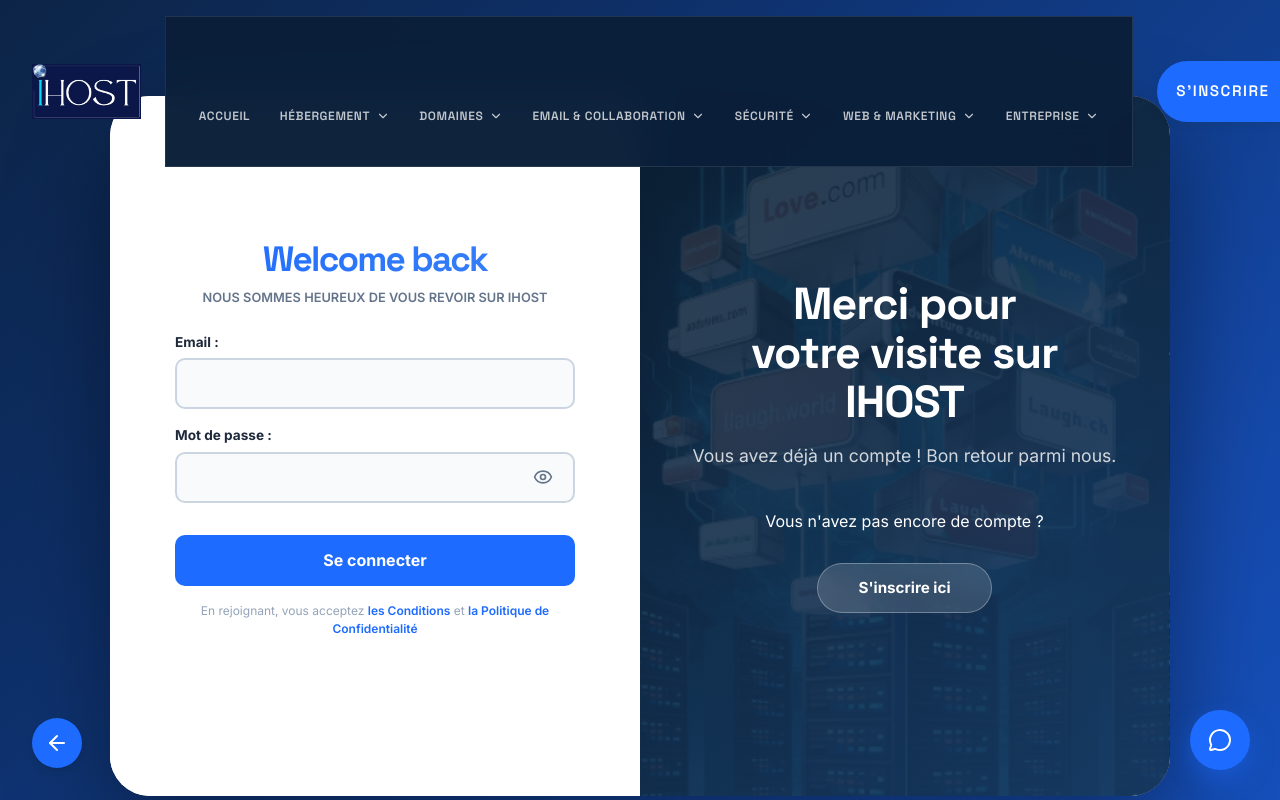
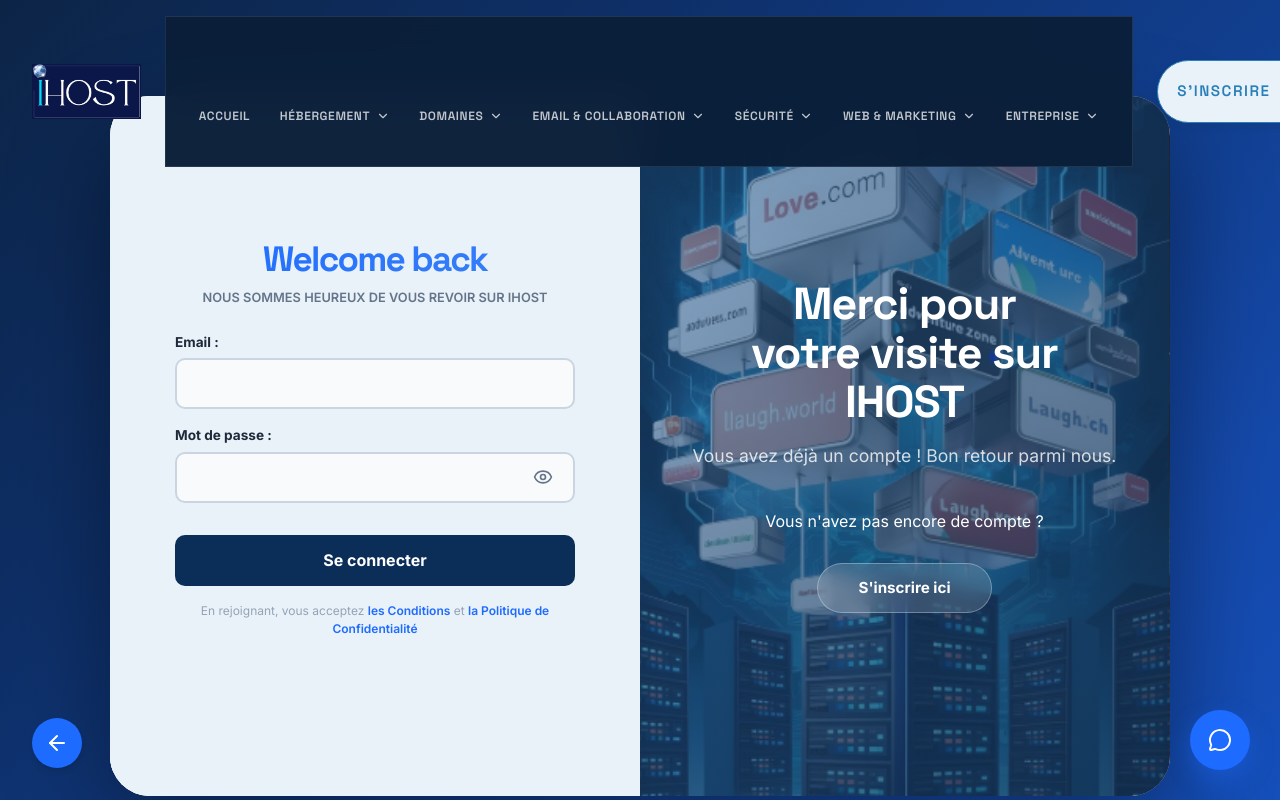
Before and after one commit to khalidroui4/IHOST-frontend, a React (Vite) app: page /signIn in a window 1280 px wide. Shown: the top 800 px of the page. Built offline with nearby package versions, Linux system fonts and the light colour scheme.

Commit message:
update colors

```diff
--- a/src/components/Navbar.css
+++ b/src/components/Navbar.css
@@ -97,10 +97,11 @@
 .btn-client-area {
     font-family: 'Space Grotesk', sans-serif;
     font-weight: 700;
-    background: #1E6BFF;
-    color: white;
+    background: #e9f2f8;
+    color: #287fb9;
     padding: 0.75rem 1.5rem;
     border-radius: 4px;
+    border-color: #287fb9;
     font-size: 0.8rem;
     text-transform: uppercase;
     letter-spacing: 0.1em;
@@ -295,9 +296,9 @@
     display: flex;
     align-items: center;
     gap: 0.5rem;
-    color: white;
-    background-color: #1E6BFF;
-    border: none;
+    color: #287fb9;
+    background-color: #e9f2f8;
+    border: 1px solid #287fb9;
     border-radius: 9999px;
     padding: 1.2rem;
     text-decoration: none;
@@ -308,7 +309,8 @@
 }
 
 .navbar-action .btn-client-area:hover {
-    background-color: #1d4ed8;
+    background-color: #287fb9;
+    color: white;
     transform: translateY(-2px);
     box-shadow: 0 6px 10px rgba(29, 78, 216, 0.4);
 }
--- a/src/styles/auth.css
+++ b/src/styles/auth.css
@@ -52,8 +52,8 @@
 .auth-overlay.sliding-overlay {
     height: 100%;
     background: linear-gradient(135deg,
-        rgba(11, 31, 51, 0.85) 0%,
-        rgba(22, 58, 99, 0.95) 100%
+        rgba(35, 99, 164, 0.488) 0%,
+        rgba(19, 51, 87, 0.777) 100%
     );
     display: flex;
     flex-direction: column;
@@ -109,6 +109,7 @@
     overflow-y: auto;
     display: flex;
     flex-direction: column;
+    background-color: #e9f2f8;
 }
 
 .auth-form-container {
@@ -163,7 +164,7 @@
 .auth-form-group label {
     font-size: 0.85rem !important;
     font-weight: 700 !important;
-    color: #1e293b !important; /* Dark color for visibility */
+    color: #1e293b !important;
     display: block !important;
     text-align: left !important;
 }
@@ -172,9 +173,9 @@
     width: 100% !important;
     padding: 0.75rem 1rem !important;
     border-radius: 10px !important;
-    border: 2px solid #CBD5E1 !important; /* Visible border */
-    background-color: #F8FAFC !important; /* Light background */
-    color: #0F172A !important; /* Dark text color */
+    border: 2px solid #CBD5E1 !important;
+    background-color: #F8FAFC !important;
+    color: #0F172A !important;
     font-size: 0.95rem !important;
     font-weight: 500 !important;
     outline: none !important;
@@ -207,7 +208,7 @@
 
 .btn-auth-submit {
     width: 100%;
-    background: #1E6BFF;
+    background: #0B2E59;
     color: white;
     border: none;
     padding: 0.85rem;
```
